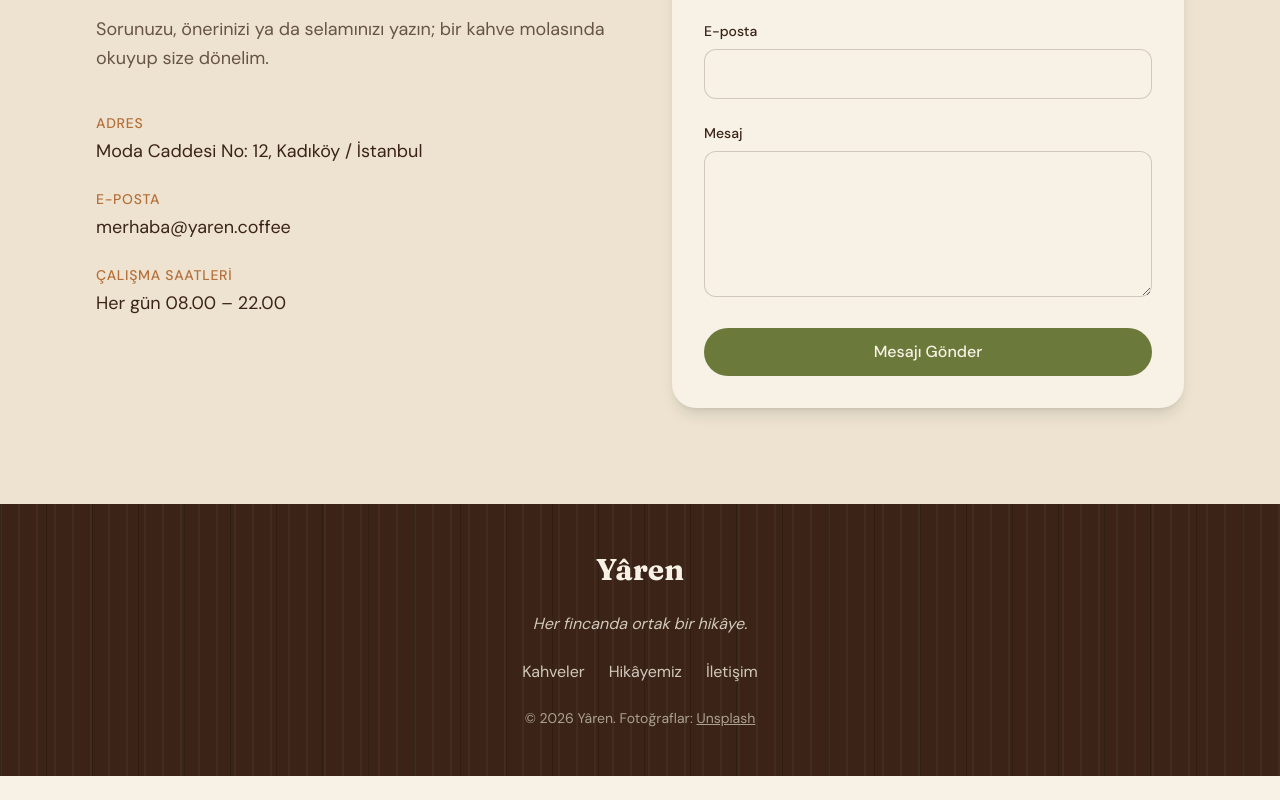
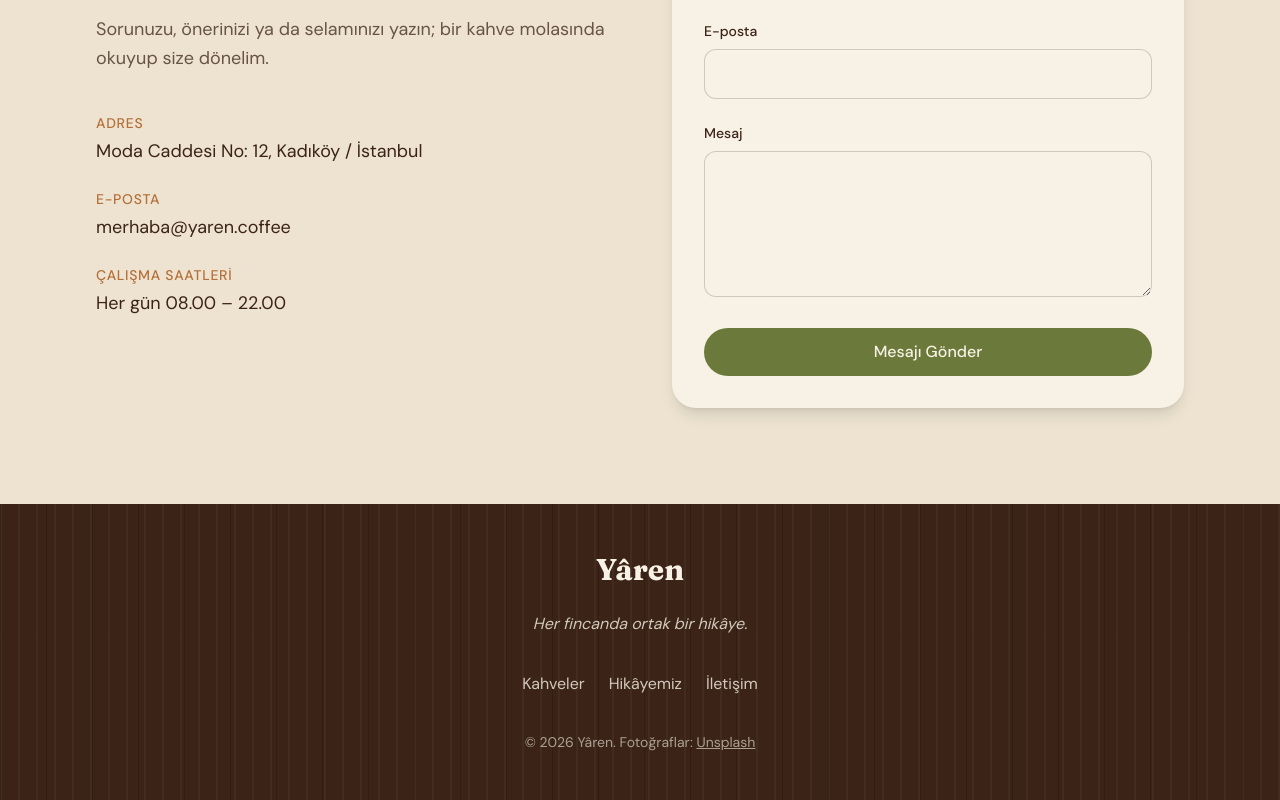
Before and after one commit to eamre/yaren-coffee-one-page, a React (Vite) app: page / in a window 1280 px wide. Shown: the part 2411-3211 px from the top of the page. Before the commit the page ends 3187 px from the top, so only its background shows below. Built offline with nearby package versions, Linux system fonts and the light colour scheme.

Commit message:
fix: adjust class names for consistent styling in Footer, Hero, and ProductCard components

```diff
--- a/src/components/layout/Footer.tsx
+++ b/src/components/layout/Footer.tsx
@@ -16,7 +16,7 @@ export function Footer() {
             <a
               key={href}
               href={href}
-              className="text-cream/80 transition-colors hover:text-copper"
+              className="py-3 text-cream/80 transition-colors hover:text-copper"
             >
               {label}
             </a>
--- a/src/components/sections/Hero.tsx
+++ b/src/components/sections/Hero.tsx
@@ -15,7 +15,7 @@ export function Hero() {
         fetchPriority="high"
         className="absolute inset-0 h-full w-full object-cover"
       />
-      <div className="absolute inset-0 bg-gradient-to-b from-espresso/80 via-espresso/60 to-espresso/90" />
+      <div className="absolute inset-0 bg-linear-to-b from-espresso/80 via-espresso/60 to-espresso/90" />
 
       <Container className="relative py-32 text-center">
         <Steam />
--- a/src/components/ui/ProductCard.tsx
+++ b/src/components/ui/ProductCard.tsx
@@ -10,7 +10,7 @@ export function ProductCard({ product }: ProductCardProps) {
 
   return (
     <article className="group flex h-full flex-col overflow-hidden rounded-3xl bg-sand shadow-sm transition duration-300 hover:-translate-y-1 hover:shadow-xl">
-      <div className="aspect-[4/3] overflow-hidden">
+      <div className="aspect-4/3 overflow-hidden">
         <img
           src={image}
           alt={imageAlt}
```
